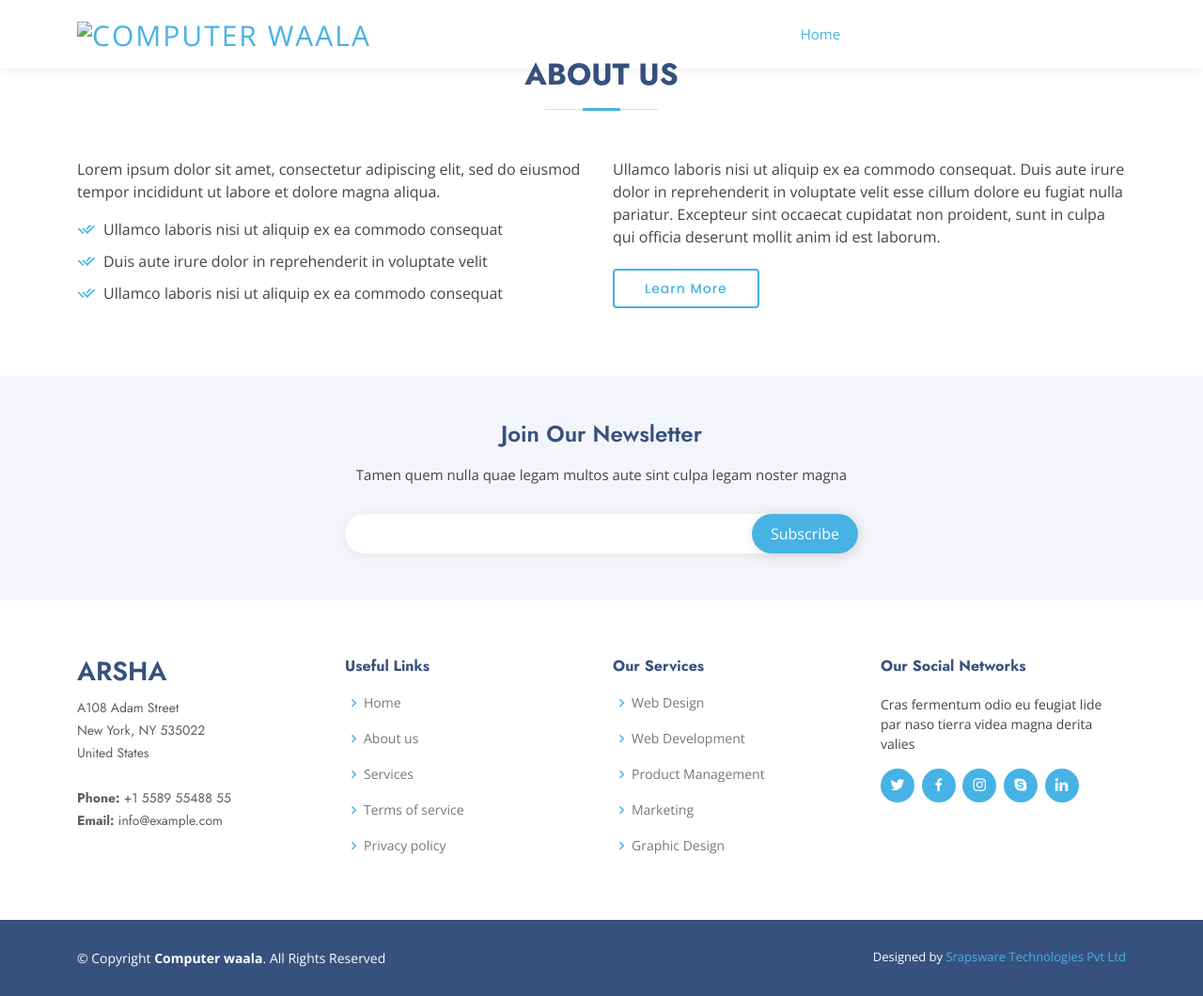
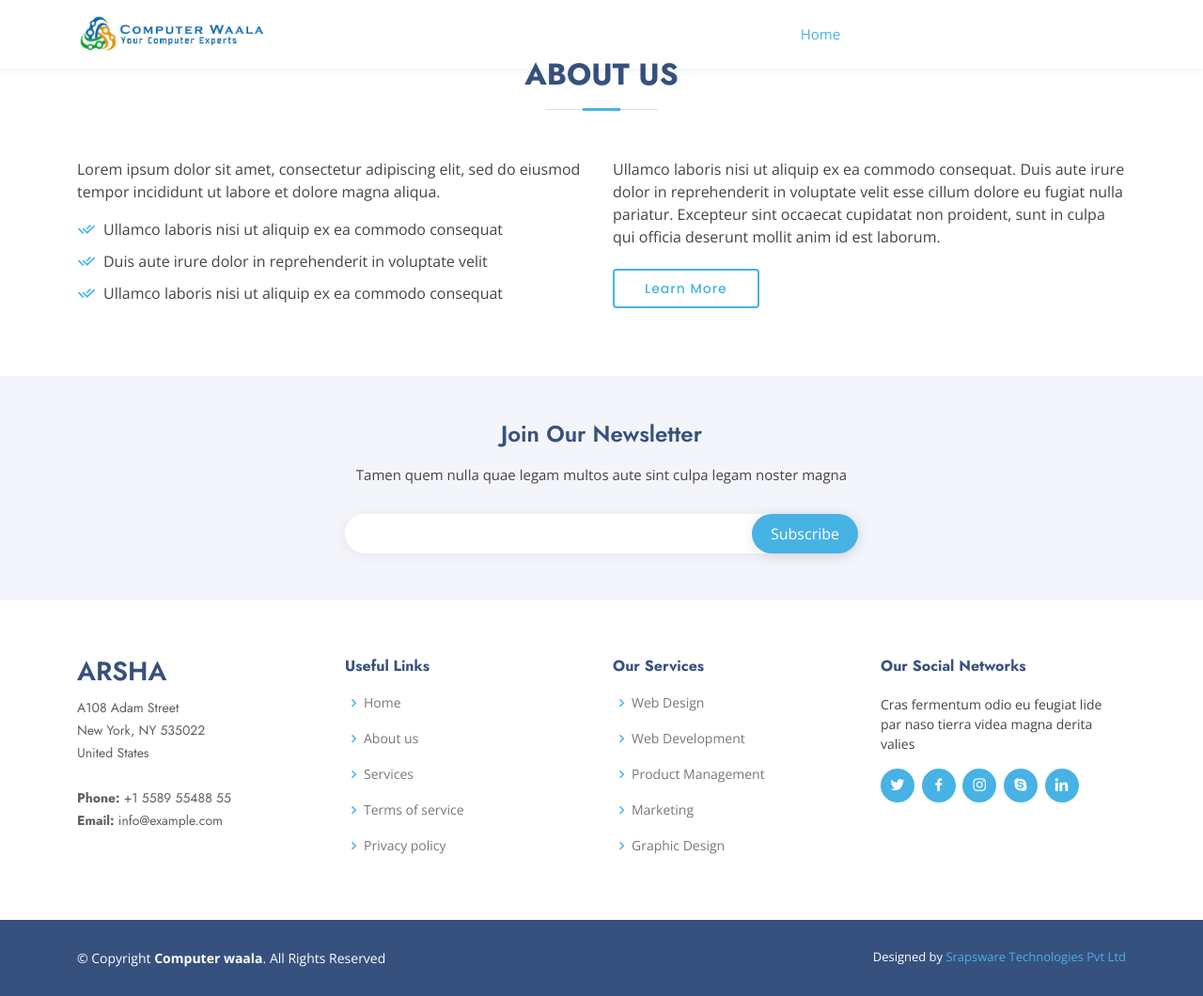
Before and after one commit to ProgrammerNomad/computerwaala, a Jekyll site: the page built from pages/about.html, in a window 1280 px wide and 1060 px high. Shown: the whole window at 94% size. Built offline with Jekyll 4.4.1, drawn with Linux system fonts in a browser that asks for light colours.

Commit message:
Update header.html

```diff
--- a/_includes/header.html
+++ b/_includes/header.html
@@ -1,6 +1,6 @@
 <header id="header" class="fixed-top ">
     <div class="container d-flex align-items-center">
-      <a href="/" class="logo me-auto"><img src="assets/img/cropped-logo_front-2.jpg" alt="Computer waala" class="img-fluid"></a>
+      <a href="/" class="logo me-auto"><img src="/assets/img/cropped-logo_front-2.jpg" alt="Computer waala" class="img-fluid"></a>
 
       <nav id="navbar" class="navbar">
         <ul>
```
